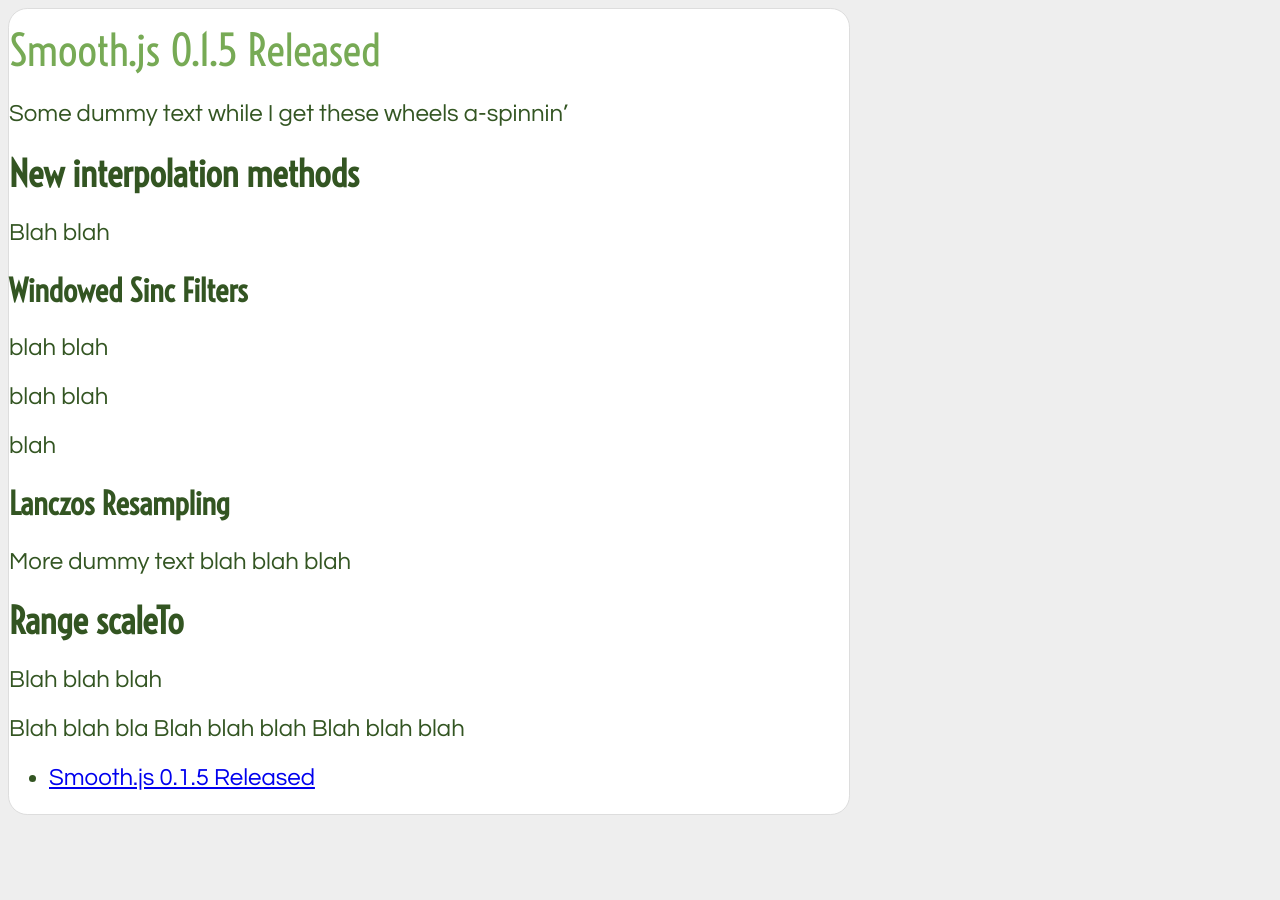
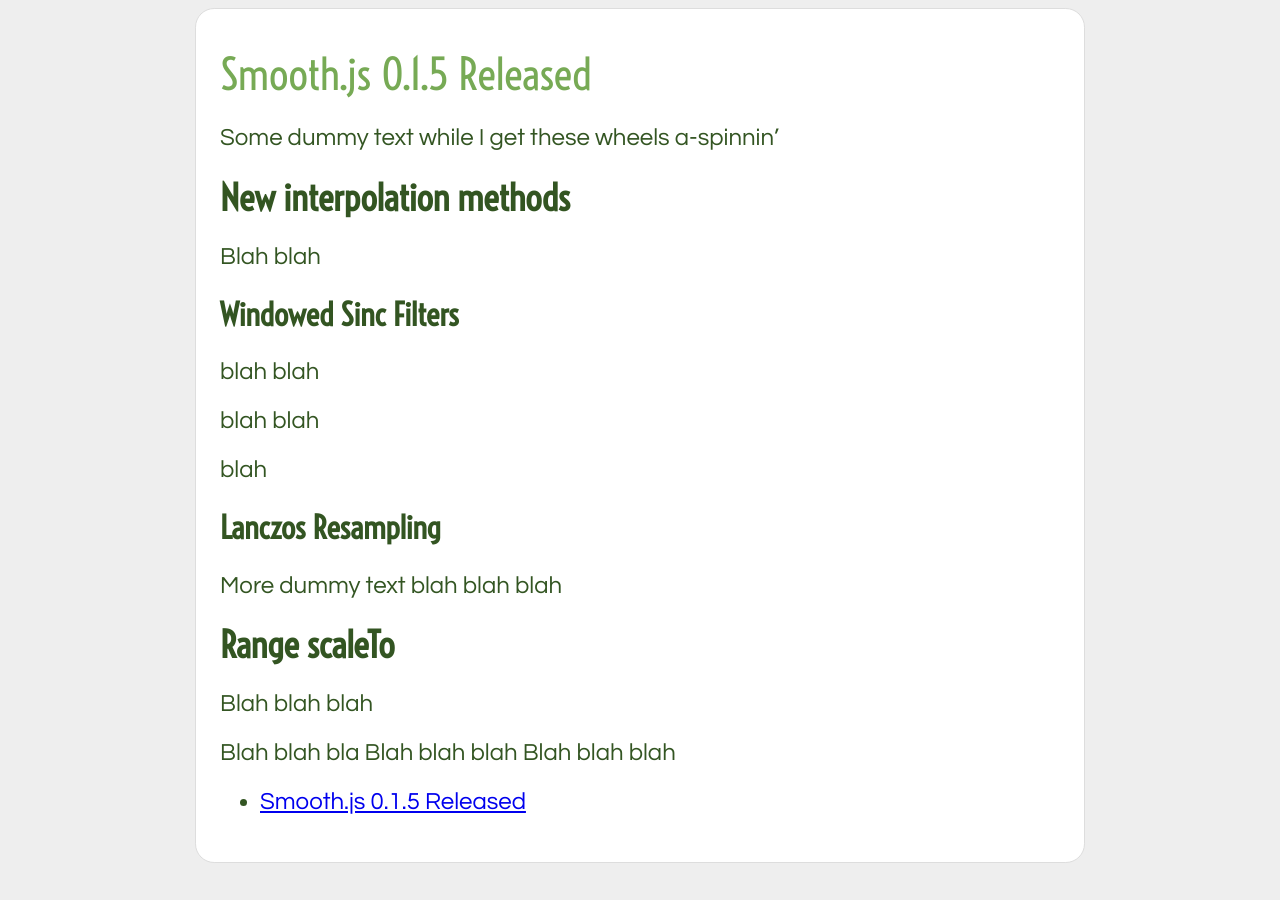
Before and after one commit to osuushi/osuushi.github.com, a Jekyll site: the page built from index.html, in a window 1280 px wide. Built offline with Jekyll 4.4.1, drawn with Linux system fonts in a browser that asks for light colours.

Commit message:
Fixed broken div#main style

```diff
--- a/css/blog.css
+++ b/css/blog.css
@@ -8,7 +8,7 @@ body {
 
 div#main {
 	width: 35em;
-	padding
+	padding: 1em;
 	margin: 0 auto;
 	border-radius: 0.8em;
 	border: .05em solid #DDD;
```
